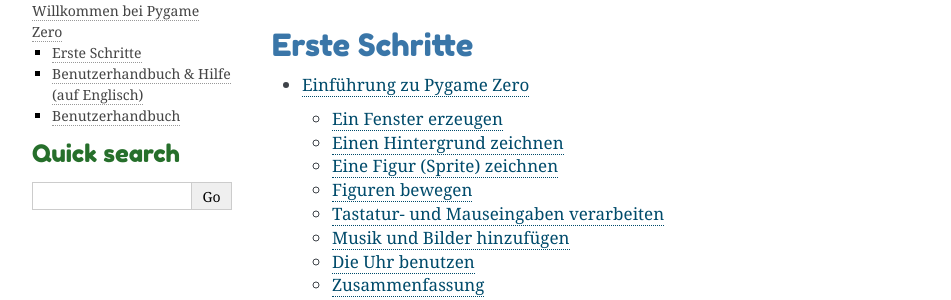
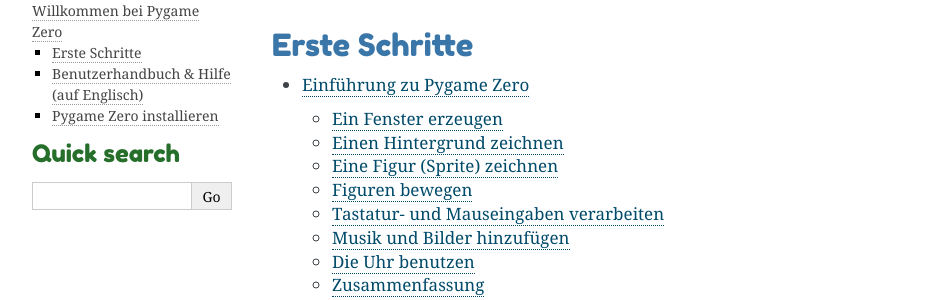
Before and after one commit to reher1/pgzero-german, a Sphinx documentation site: the page built from doc/index.rst, in a window 1280 px wide and 1400 px high. Shown: the part 237-537 px from the top of the window, without its empty margins (148-1099 px from the left). Built offline with Sphinx 7.4.7, drawn with Linux system fonts in a browser that asks for light colours; pages that are not in the unit, such as notebooks, are missing from menus; some of the changed text lies outside the part shown.

Commit message:
Update index.rst

```diff
--- a/doc/index.rst
+++ b/doc/index.rst
@@ -35,7 +35,7 @@
     hooks
     builtins
 
-Benutzerhandbuch
+Pygame Zero installieren
 ----------
 
 .. toctree::
```
